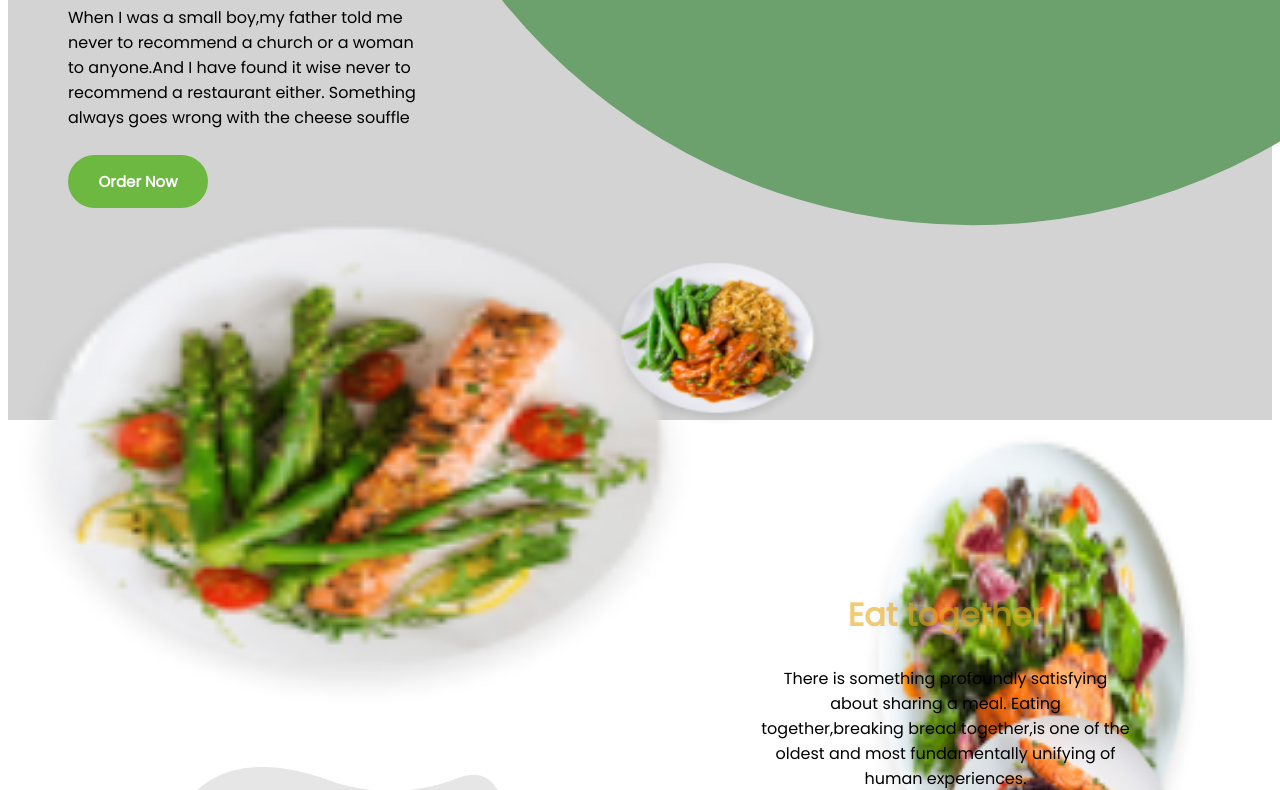
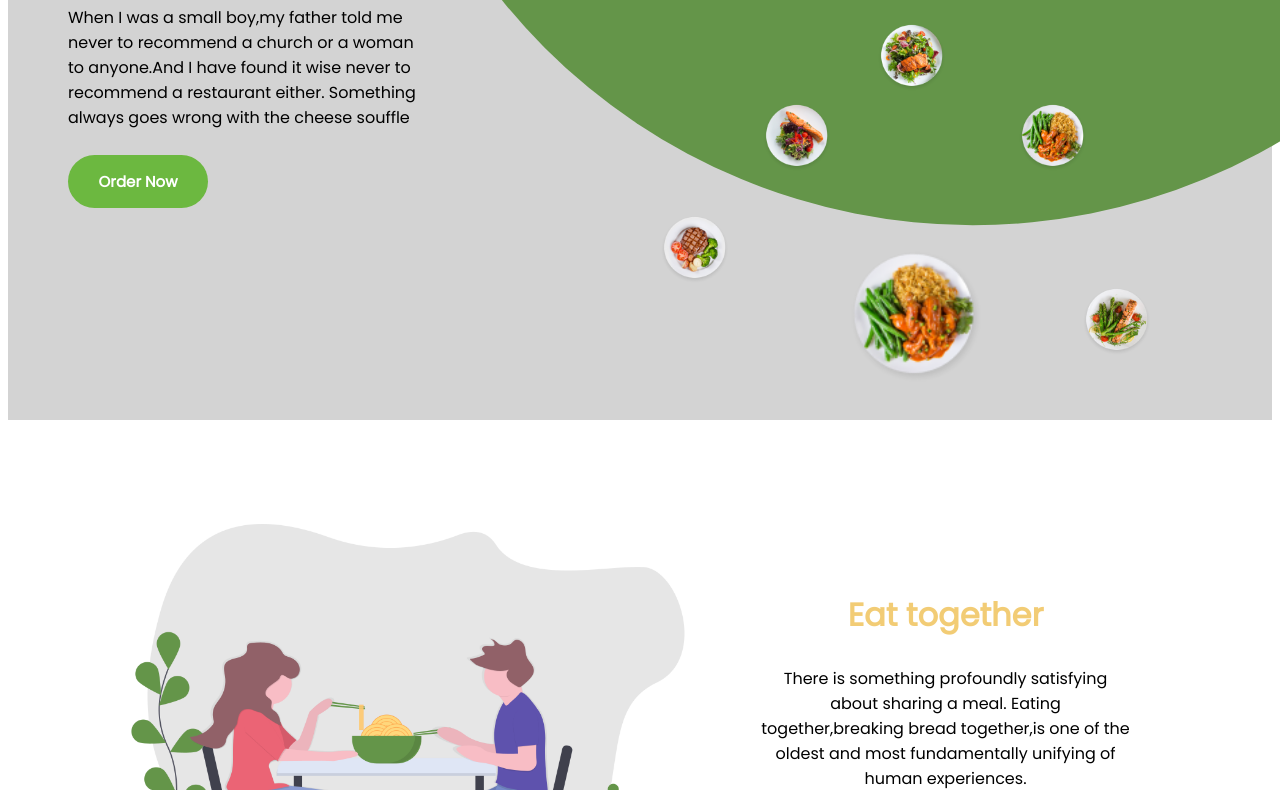
Before and after one commit to lokified/StreetFood-website, a plain HTML site: page index.html in a window 1280 px wide. Shown: the part 388-1178 px from the top of the page. Drawn offline with Linux system fonts and the light colour scheme.

Commit message:
change positions

```diff
--- a/index.css
+++ b/index.css
@@ -10,7 +10,7 @@
 
 }
 .circle{
-     background-color: rgb(108, 160, 108);
+     background-color: #649549;
      position: absolute;
      left: 0;
      top: 0;
@@ -340,3 +340,53 @@ input{
     height: 0;
     transform: rotate(-70deg);
 }
+
+
+#img11{
+
+  width: 70px;
+  position: absolute;
+  display: flex;
+  right: 10%;
+  bottom: 7%;
+
+}
+#img22{
+
+  width: 70px;
+  position: absolute;
+  display: flex;
+  right: 15%;
+  bottom: 30%;
+}
+#img33{
+
+    width: 70px;
+    position: absolute;
+    display: flex;
+    right: 26%;
+    bottom: 40%;
+}
+#img44{
+
+    width: 70px;
+    position: absolute;
+    display: flex;
+    right: 35%;
+    bottom: 30%;
+}
+#img55{
+
+    width: 70px;
+    position: absolute;
+    display: flex;
+    right: 43%;
+    bottom: 16%;
+}
+#img66{
+    width: 190px;
+    position: absolute;
+    display: flex;
+    right: 21%;
+    bottom: 0;
+}
--- a/index.html
+++ b/index.html
@@ -42,12 +42,12 @@
                </p>
                <button id="press">Order Now</button>
            </div>
-        <img id="img1" src="images/image 6.png" alt="">
-        <img id="img2" src="images/image 5.png" alt="">
-        <img id="img3" src="images/image 3.png" alt="">
-        <img id="img4" src="images/image 2.png" alt="">
-        <img id="img5" src="images/image 1.png" alt="">
-        <img id="img6" src="images/image 5 (1).png" alt="">
+        <img id="img11" src="images/image 6.png" alt="">
+        <img id="img22" src="images/image 5.png" alt="">
+        <img id="img33" src="images/image 3.png" alt="">
+        <img id="img44" src="images/image 2.png" alt="">
+        <img id="img55" src="images/image 1.png" alt="">
+        <img id="img66" src="images/image 5 (1).png" alt="">
         </nav>
     </div>
 
```
